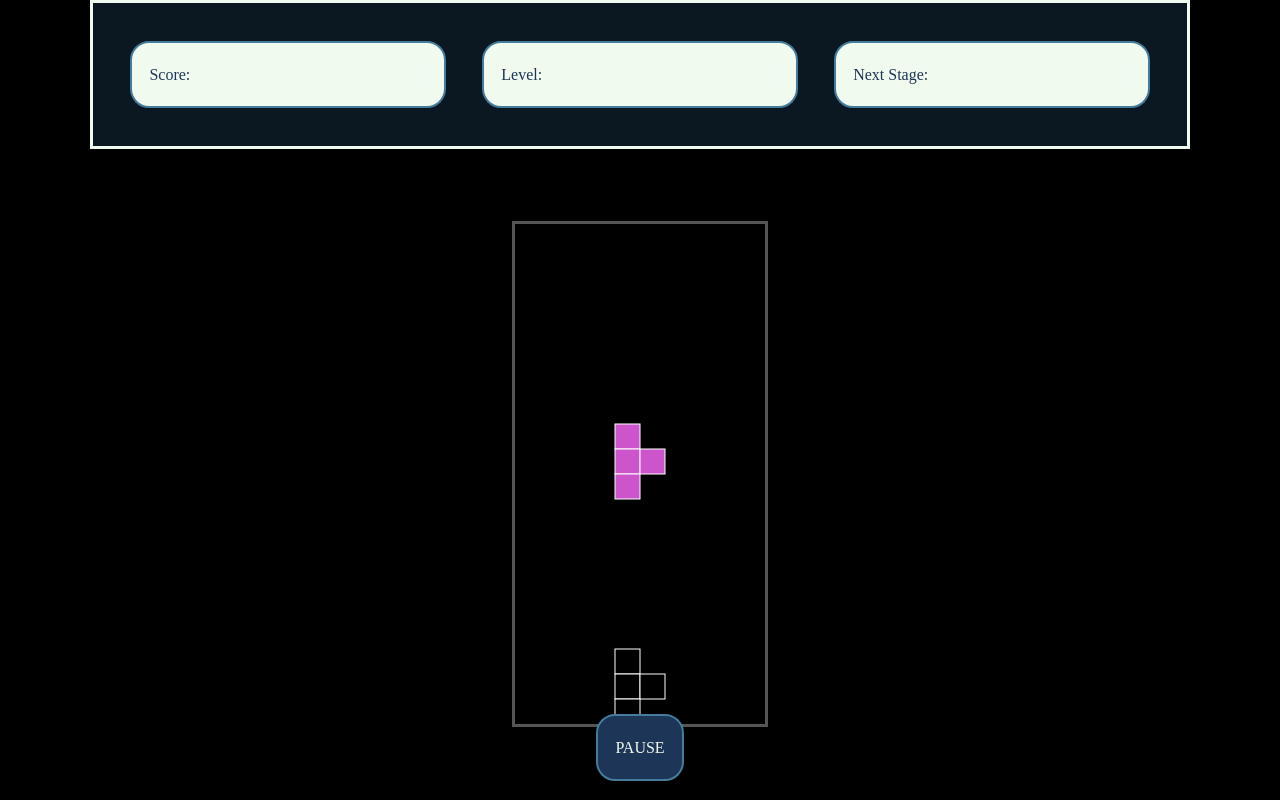
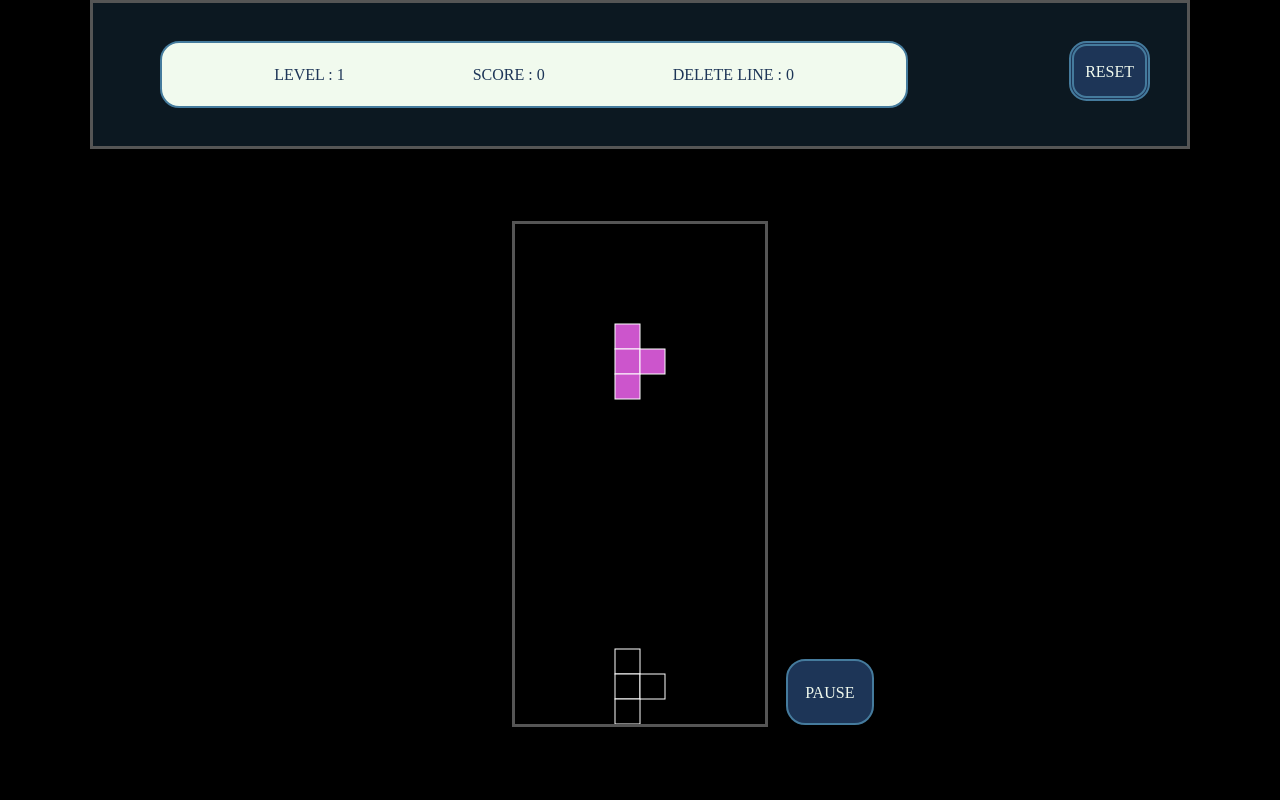
Before and after one commit to takeshi-arihori/Tetris, a plain HTML site: page index.html in a window 1280 px wide. Both pictures are taken after a click on the button "GAME START". Drawn offline with Linux system fonts and the light colour scheme; some packages are replaced by stand-ins of ours.

Commit message:
resetButton, pause・restartButton作成

```diff
--- a/index.html
+++ b/index.html
@@ -32,17 +32,22 @@
   <!--=================== Main Screen (Displayed at game start) ====================-->
   <div id="main-screen">
     <header class="main-header wrapper">
-      <nav>
-        <ul class="score-screen">
-          <li>Score: </li>
-          <li>Level: </li>
-          <li>Next Stage: </li>
+      <div class="drawInfo">
+        <ul class="score-board">
+          <li id="level">LEVEL : 1</li>
+          <li id="score-count">SCORE : 0</li>
+          <li id="line-count">DELETE LINE : 0</li>
         </ul>
-      </nav>
+      </div>
+      <div>
+        <button id="resetBtn" type="button" class="reset" onclick="resetButton()">RESET</button>
+      </div>
     </header>
 
     <div class="main-contents wrapper">
-      <canvas id="canvas"></canvas>
+      <div>
+        <canvas id="canvas"></canvas>
+      </div>
       <div class="btn-list">
         <button id="onStopBtn" type="button" class="pause" onclick="onStopButton()">PAUSE</button>
       </div>
--- a/tetris.css
+++ b/tetris.css
@@ -21,15 +21,16 @@ body {
   color: #f1faee;
 }
 
-.initial-header{
+.initial-header {
   padding: 1.1em 0;
   border-radius: 1.1em;
 }
 
-.initial-header h1 { /* <<<<<<<<<<<<<<<<<<<======================== faviconでgameplay説明 */
+.initial-header h1 {
+  /* <<<<<<<<<<<<<<<<<<<======================== faviconでgameplay説明 */
   font-size: 3em;
   text-align: center;
-  border: double 4px #f1faee;
+  border: double 4px #555;
 }
 
 .select-menu {
@@ -89,24 +90,31 @@ body {
 
 /* score_display */
 .main-header {
+  display: flex;
+  justify-content: space-between;
   padding: 1.2rem;
   margin-bottom: 1.5rem;
-  border: 3px solid #f1faee;
+  border: 3px solid #555;
   box-sizing: border-box;
 }
 
-.score-screen {
+.drawInfo {
+  display: flex;
+  width: 100 / 3%;
+  margin: 1.2em 3em;
+  padding: 1.1em 3em;
+  border: #457b9d solid 2px;
+  border-radius: 1.2em;
+  background-color: #f1faee;
+}
+
+.score-board{
   display: flex;
 }
 
-.score-screen li {
+.score-board li{
   list-style-type: none;
-  width: 33.3333%;
-  margin: 1.2em 1.1em;
-  padding: 1.1em;
-  border: #457b9d solid 2px;
-  border-radius: 1.2em;
-  background-color: #f1faee;
+  padding: 0 4em;
 }
 
 /* main_display */
@@ -123,18 +131,8 @@ body {
   background-color: #000;
 }
 
-.btn-wrap {
-  position: relative;
-}
-
-.btn-list {
-  position: absolute;
-  bottom: 0;
-}
-
 /* onStopButton */
 #onStopBtn {
-  /* display: block; */
   padding: 1.1em;
   margin: 1.2em 1.1em;
   background-color: #1d3557;
@@ -143,9 +141,40 @@ body {
   border-radius: 1.2em;
 }
 
-
-#onStopBtn:hover{
+#onStopBtn:hover {
   background-color: #a8dadc;
   color: #1d3557;
   transform: scale(1.1);
 }
+
+/* ReStart・Reset */
+.btn-list {
+  display: flex;
+  align-items: stretch;
+  justify-content: space-between;
+  position: relative;
+}
+
+#onStopBtn{
+  align-items: center;
+  position: absolute;
+  bottom: 10px;
+  display: block;
+  margin: 0 1.1em;
+}
+
+/* resetBtn */
+#resetBtn {
+  padding: 0.7em;
+  margin: 1.2em 1.1em;
+  background-color: #1d3557;
+  color: #f1faee;
+  border: #457b9d double 5px;
+  border-radius: 1.1em;
+}
+
+#resetBtn:hover {
+  background-color: #ff0000;
+  color: #a8dadc;
+  transform: scale(1.2);
+}
--- a/tetris.js
+++ b/tetris.js
@@ -73,21 +73,26 @@ let over = false;
 // ======================== Game play ========================
 
 // Game Speed
-let game_speed = 400;
+let game_speed = 800;
+
+// Level
+let level = 1;
 
 // スコア
-let score;
+let scoreCount = 0;
 
 // 消したライン数
-let lines = 0;
+let deleteLine = 0;
 
+// scoreList(消した列により得点が変動する)
+// level * 列のScore -> TotalScore
+const scoreList = {
+  1: 40, // 1列 : 40 Score
+  2: 100, // 2列 : 100 Score
+  3: 300, // 3列 : 300 Score
+  4: 1200, // 4列 : 1200 Score
+}
 
-
-
-// // TETRO_TYPESに格納しているテトロミノのindexをランダムで取得
-// tetro_t = Math.floor(Math.random() * (TETRO_TYPES.length - 1)) + 1;
-// // テトロミノを取得し変数に代入
-// tetro = TETRO_TYPES[tetro_t];
 
 // テトロミノの色
 const TETRO_COLORS = [
@@ -196,40 +201,6 @@ document.getElementById("gameStart").addEventListener('click', () => {
 
 
 
-
-// ゲームの一時停止
-// function setPauseTime(e) {
-//   if (e.classList.contains("pause")) {
-//     e.classList.remove("pause");
-
-//     /*
-//     GAME_START_SOUND.pause();
-//     */
-
-//     interval = setInterval(dropTetro, game_speed);
-//   } else {
-//     clearTimeout(interval);
-
-//     /*
-//     GAME_START_SOUND.pause();
-//     */
-
-//     e.classList.add("pause");
-//   }
-// }
-
-// let pauseGame = document.getElementById("btn-pause").addEventListener('click', (e) => {
-//   /*
-//   SELECT_MENU_SOUND.play();
-//   */
-
-//   // pause buttonがクリックされたらsetTime()を呼び出す
-//   setPauseTime(e.target);
-// }, false);
-
-
-
-
 /* ========================= setInterval ============================ */
 
 // intervalをclear
@@ -242,9 +213,11 @@ function onSetInterval() {
   interval = setInterval(dropTetro, game_speed);
 }
 
+
+let btn = document.getElementById("onStopBtn");
+
 // ReStart・Pause
 const onStopButton = () => {
-  let btn = document.getElementById("onStopBtn");
 
   // classList内にpauseがあればstopする
   if (btn.classList.contains("pause")) {
@@ -263,9 +236,19 @@ const onStopButton = () => {
 
 /* ================================ ReStart ============================== */
 
-const reset = () => {
-  clearInterval(interval);
-  init();
+const resetButton = () => {
+  // pauseしていなければ一旦pauseする
+  if (btn.classList.contains("pause")) {
+    onClearInterval();
+  }
+
+  let res = confirm("本当に中断しますか？？");
+  if(res) {
+    displayBlock(initial_screen);
+    displayNone(main_screen);
+  } else {
+    onSetInterval();
+  }
 }
 
 
```
